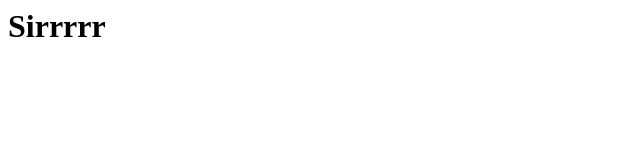
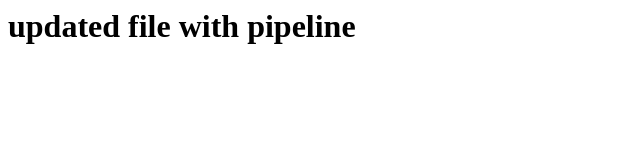
Before and after one commit to Djay-ui/Room, a plain HTML site: page index.html in a window 1280 px wide. Shown: the whole page, without its empty margins (0-640 px from the left). Drawn offline with Linux system fonts and the light colour scheme.

Commit message:
again last update

```diff
--- a/index.html
+++ b/index.html
@@ -1,5 +1,5 @@
 <html>
 	<body>
-		<h1>Sirrrrr </h1>
+		<h1>updated file with pipeline </h1>
 	<body>
 </html>
```
